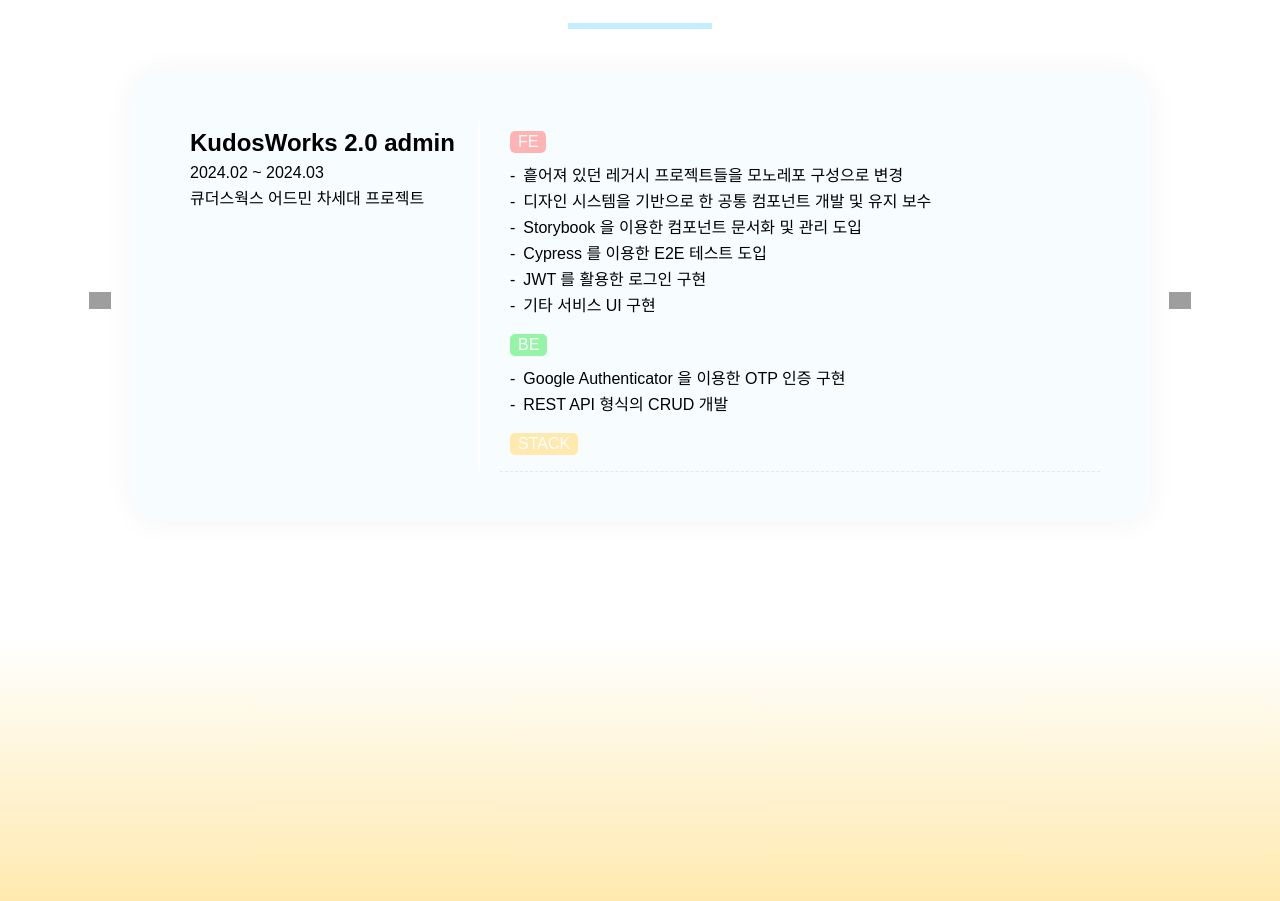
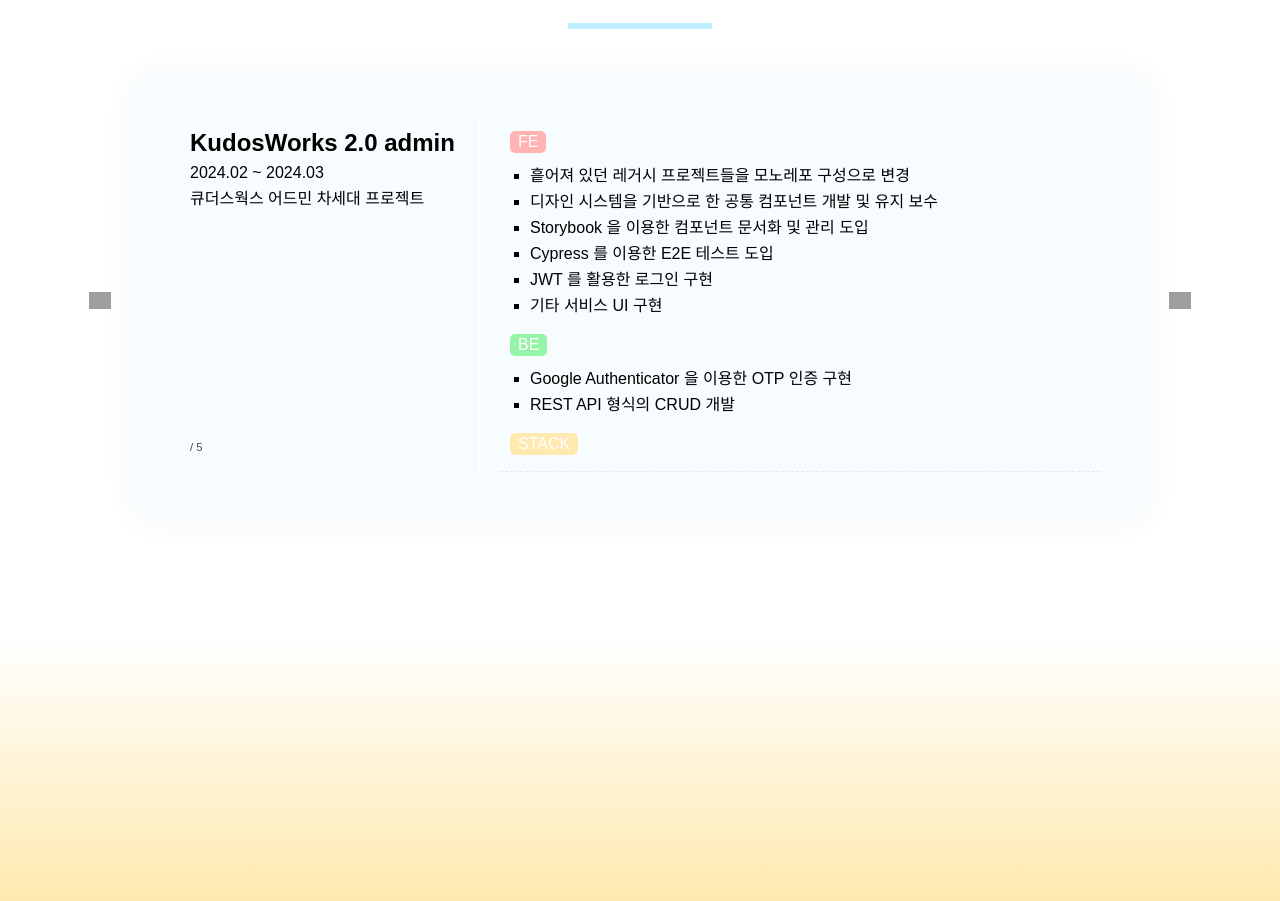
Before and after one commit to lizhilunDev/react-profile, a React (Create React App) app: page / in a window 1280 px wide. Shown: the part 2604-3505 px from the top of the page. Built offline with nearby package versions, Linux system fonts and the light colour scheme; grey boxes are pictures that could not be loaded; a web font is replaced by a local one.

Commit message:
슬라이드 번호 추가

```diff
--- a/src/components/Slide.js
+++ b/src/components/Slide.js
@@ -2,7 +2,13 @@
 import { useEffect, useRef, useState } from 'react';
 import linkImg from '../assets/icons/link.png';
 
-const Slide = ({ title = '', subTitles = [], descriptions = {}, linkUrl }) => {
+const Slide = ({
+  title = '',
+  subTitles = [],
+  descriptions = {},
+  linkUrl,
+  page,
+}) => {
   const [showTopBorder, setShowTopBorder] = useState(false);
   const [showBottomBorder, setShowBottomBorder] = useState(false);
 
@@ -16,7 +22,10 @@
     if (scrollTop + clientHeight >= scrollHeight) {
       setShowTopBorder(true);
       setShowBottomBorder(false);
-    } else if (scrollTop === 0) {
+    } else if (scrollTop === scrollHeight && scrollTop === 0) {
+      setShowTopBorder(false);
+      setShowBottomBorder(false);
+    } else if (scrollTop !== scrollHeight && scrollTop === 0) {
       setShowTopBorder(false);
       setShowBottomBorder(true);
     } else {
@@ -51,6 +60,7 @@
     <>
       <div className='slide'>
         <div className='inner-left'>
+          <div className='title-wrapper'>
             <h1>{title}</h1>
             {subTitles.map((subTitle, index) => (
               <h2 key={`subtitle_${index}`}>{subTitle}</h2>
@@ -60,6 +70,10 @@
                 <img src={linkImg} alt='link'></img>
               </a>
             )}
+          </div>
+          <div className='page-wrapper'>
+            <h2 className='page'>{page} / 5</h2>
+          </div>
         </div>
 
         <div
@@ -75,7 +89,11 @@
               <h2 className={desc.chipClass}>{desc.chipText}</h2>
               {desc.contents.map((content, i) => (
                 <ul key={`content_${i}`}>
-                  <li>
+                  <li
+                    className={
+                      desc.chipClass !== 'description' ? 'list-style' : ''
+                    }
+                  >
                     <span>{content}</span>
                   </li>
                 </ul>
--- a/src/styles/components/Slider.css
+++ b/src/styles/components/Slider.css
@@ -49,6 +49,11 @@
 .slide .inner-left {
   flex: 1;
   position: relative;
+  display: flex;
+  flex-direction: column;
+  justify-content: space-between;
+  align-items: start;
+  height: 343px;
 }
 .slide .inner-left::after {
   content: "";
@@ -67,6 +72,10 @@
 .slide .inner-left img:hover {
   opacity: 1;
   animation: flash 1.5s;
+}
+.slide .inner-left .page {
+  color: #484848;
+  font-size: 0.7em;
 }
 .slide .inner-right {
   max-height: 350px;
@@ -102,7 +111,7 @@
 .slide h2 {
   display: block;
 }
-.slide h2.fe, .slide h2.be, .slide h2.stack {
+.slide h2.fe, .slide h2.be, .slide h2.stack, .slide h2.description {
   text-align: center;
   padding: 3px;
   padding-left: 0.5em;
@@ -121,12 +130,15 @@
 .slide h2.stack {
   background-color: #ffe9ae;
 }
+.slide h2.description {
+  background-color: rgba(131, 131, 131, 0.4549019608);
+}
 .slide li {
   margin: 10px;
 }
-.slide li::before {
-  content: "-";
-  margin-right: 8px;
+.slide li.list-style {
+  margin-left: 30px;
+  list-style-type: square;
 }
 
 .btn {
--- a/src/styles/components/Slider.scss
+++ b/src/styles/components/Slider.scss
@@ -61,6 +61,11 @@
   .inner-left {
     flex: 1;
     position: relative;
+    display: flex;
+    flex-direction: column;
+    justify-content: space-between;
+    align-items: start;
+    height: 343px;
 
     &::after {
       content: '';
@@ -82,6 +87,11 @@
         -webkit-animation: flash 1.5s;
         animation: flash 1.5s;
       }
+    }
+
+    .page {
+      color: #484848;
+      font-size: 0.7em;
     }
   }
 
@@ -129,7 +139,8 @@
 
     &.fe,
     &.be,
-    &.stack {
+    &.stack,
+    &.description {
       text-align: center;
       padding: 3px;
       padding-left: 0.5em;
@@ -151,14 +162,18 @@
     &.stack {
       background-color: #ffe9ae;
     }
+
+    &.description {
+      background-color: #83838374;
+    }
   }
 
   li {
     margin: 10px;
 
-    &::before {
-      content: '-';
-      margin-right: 8px;
+    &.list-style {
+      margin-left: 30px;
+      list-style-type: square;
     }
   }
 }
```
Lines whose indentation alone changed are shown as unchanged.
